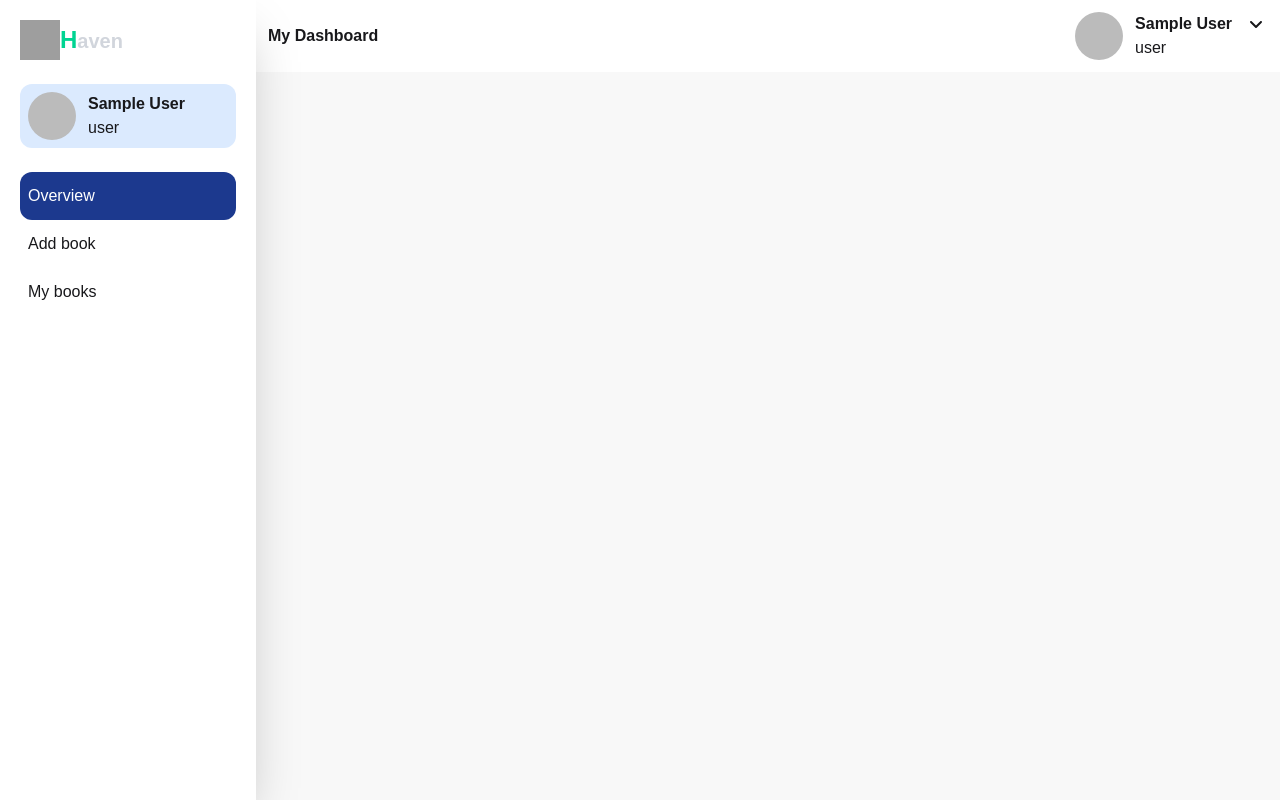
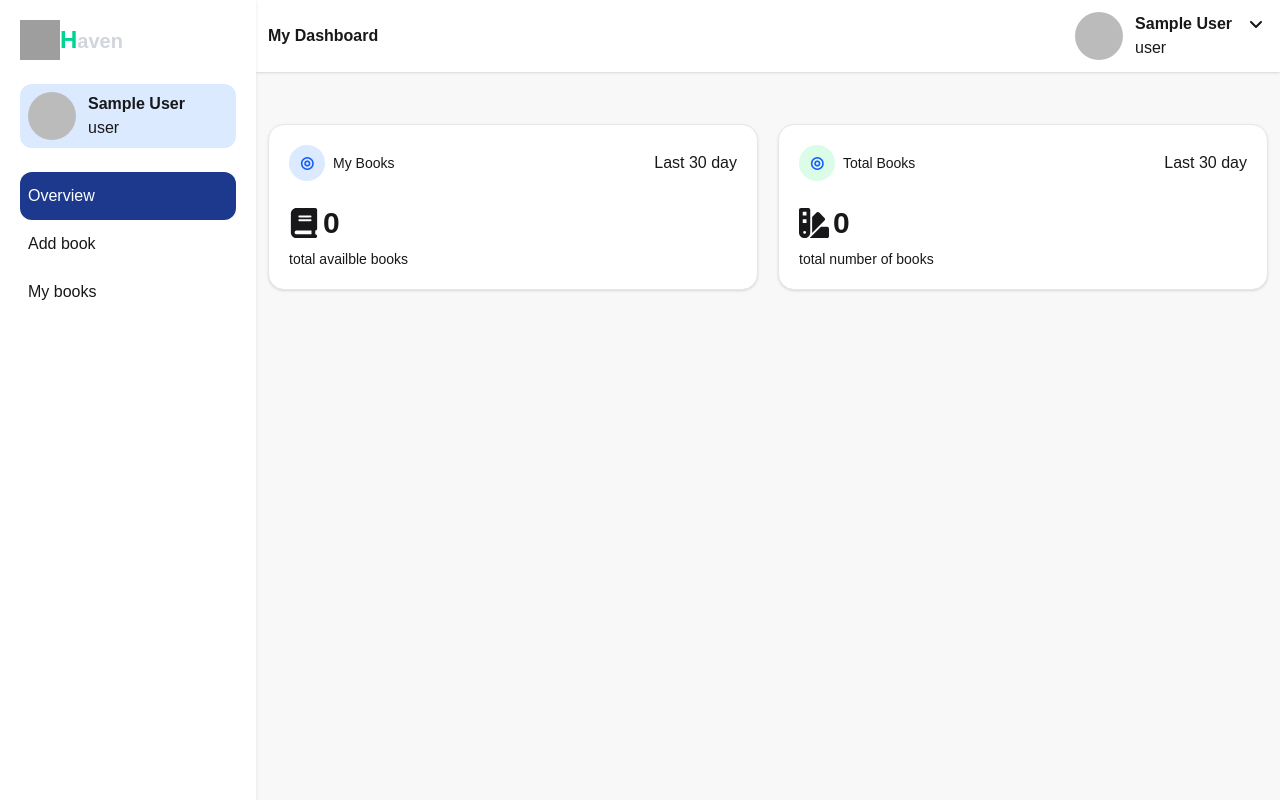
Before and after one commit to jamal-uddin-asif/The-Book-Haven-Client-, a React (Vite) app: page /dashboard in a window 1280 px wide. Built offline with nearby package versions, Linux system fonts and the light colour scheme; no server answers; sample sign-in values are in the browser's storage; grey boxes are pictures that could not be loaded; a web font is replaced by a local one.

Commit message:
Search and sort by genre added

```diff
--- a/package.json
+++ b/package.json
@@ -23,6 +23,7 @@
     "react-router": "^7.9.5",
     "react-spinners": "^0.17.0",
     "react-tooltip": "^5.30.0",
+    "recharts": "^3.6.0",
     "sweetalert2": "^11.26.3",
     "tailwindcss": "^4.1.17"
   },
--- a/src/Components/Dashboard/DashboardNavber/DashboardNavber.jsx
+++ b/src/Components/Dashboard/DashboardNavber/DashboardNavber.jsx
@@ -9,7 +9,7 @@ const DashboardNavber = ({ SetSidebarOpen, sidebarOpen }) => {
   const { user } = useAuth();
   console.log(user);
   return (
-    <div className="bg-white dark:bg-base-200 p-3 flex justify-between items-center">
+    <div className="bg-white shadow dark:bg-base-200 p-3 flex justify-between items-center">
       <div className=" flex items-center gap-1 font-bold">
         <div onClick={() => SetSidebarOpen(!sidebarOpen)} className="md:hidden">
           <IoMenuSharp />
--- a/src/Components/Dashboard/Sidebar/Sidebar.jsx
+++ b/src/Components/Dashboard/Sidebar/Sidebar.jsx
@@ -11,7 +11,7 @@ const Sidebar = ({ SetSidebarOpen, sidebarOpen }) => {
   const { user } = useAuth();
   return (
     <div
-      className={`shadow-2xl p-5 lg:w-64 bg-white dark:bg-base-300 h-full min-h-screen absolute md:static ${
+      className={`shadow p-5 lg:w-64 bg-white dark:bg-base-300 h-full min-h-screen absolute md:static ${
         sidebarOpen ? "left-0 duration-100 fixed" : "-left-70 duration-100"
       } `}
     >
--- a/src/Components/NavberLink/NavberLink.jsx
+++ b/src/Components/NavberLink/NavberLink.jsx
@@ -1,12 +1,12 @@
 import React from "react";
 import { NavLink } from "react-router";
 
-const NavberLink = ({ to, icon }) => {
+const NavberLink = ({ to, children }) => {
   return (
     <li className="text-white">
       <NavLink className={({isActive})=> isActive && 'bg-white rounded-full font-bold text-blue-950'} to={to}>
-        {icon}
-        My Books
+
+      {children}
       </NavLink>
     </li>
   );
--- a/src/Hooks/useAxiosSecure.js
+++ b/src/Hooks/useAxiosSecure.js
@@ -1,7 +1,8 @@
 import axios from "axios";
 
 const instance = axios.create({
-    baseURL: 'https://the-book-haven-server-two.vercel.app'
+    // baseURL: 'https://the-book-haven-server-two.vercel.app'
+    baseURL: 'http://localhost:3000'
 })
 
 export const useAxiosSecure = () =>{
--- a/src/Pages/Dashboard/OverView/OverView.jsx
+++ b/src/Pages/Dashboard/OverView/OverView.jsx
@@ -1,11 +1,90 @@
-import React from 'react';
+import React, { useEffect, useState } from "react";
+import { useAuth } from "../../../Hooks/useAuth";
+import { useAxiosSecure } from "../../../Hooks/useAxiosSecure";
+import { FiTrendingUp } from "react-icons/fi";
+import { FaBook, FaSwatchbook } from "react-icons/fa6";
 
 const OverView = () => {
-    return (
-        <div>
+  const { user } = useAuth();
+  const [books, setMyBooks] = useState([]);
+  const [totalBooks, setTotalBooks] = useState([]);
+  const axiosSecure = useAxiosSecure();
+  useEffect(() => {
+    axiosSecure.get(`/all-books?email=${user?.email}`).then((data) => {
+      setMyBooks(data.data);
+    });
+  }, [user, axiosSecure]);
 
+    useEffect(() => {
+      axiosSecure.get("/all-books").then((data) => {
+        setTotalBooks(data.data);
+      });
+    }, [axiosSecure]);
+    console.log({books, totalBooks})
+
+    useEffect(() => {
+      axiosSecure.get("/count-genre").then((data) => {
+        console.log(data.data);
+      });
+    }, [axiosSecure]);
+
+    console.log({books, totalBooks})
+  return (
+    <div className="p-3">
+      <div>
+        <div className="md:flex   justify-center gap-5 mt-10">
+          <div className="w-full max-w-xl rounded-2xl border border-gray-200 bg-white dark:bg-base-200 p-5 shadow-sm">
+            {/* Header */}
+            <div className="flex items-center justify-between">
+              <div className="flex items-center gap-2">
+                <div className="flex h-9 w-9 items-center justify-center rounded-full bg-blue-100">
+                  <span className="text-blue-600 font-semibold">◎</span>
+                </div>
+                <h3 className="text-sm font-medium ">My Books</h3>
+              </div>
+
+              <div>Last 30 day</div>
+            </div>
+
+            {/* Value */}
+            <div className="mt-6 flex items-center gap-3">
+              <h2 className="text-3xl font-bold  flex items-center gap-1"><FaBook />{books.length}</h2>
+
+            </div>
+
+            {/* Subtitle */}
+            <p className="mt-2 text-sm ">
+             total availble books
+            </p>
+          </div>
+          <div className="w-full max-w-xl rounded-2xl border border-gray-200 bg-white dark:bg-base-200 p-5 shadow-sm">
+            {/* Header */}
+            <div className="flex items-center justify-between">
+              <div className="flex items-center gap-2">
+                <div className="flex h-9 w-9 items-center justify-center rounded-full bg-green-100">
+                  <span className="text-blue-600 font-semibold">◎</span>
+                </div>
+                <h3 className="text-sm font-medium">Total Books</h3>
+              </div>
+
+              <div>Last 30 day</div>
+            </div>
+
+            {/* Value */}
+            <div className="mt-6 flex items-center gap-3">
+              <h2 className="text-3xl font-bold  flex items-center gap-1"><FaSwatchbook />{totalBooks.length}</h2>
+
+            </div>
+
+            {/* Subtitle */}
+            <p className="mt-2 text-sm">
+             total number of books
+            </p>
+          </div>
         </div>
-    );
+      </div>
+    </div>
+  );
 };
 
 export default OverView;
--- a/src/Pages/MyBooks/MyBooks.jsx
+++ b/src/Pages/MyBooks/MyBooks.jsx
@@ -148,8 +148,8 @@ const MyBooks = () => {
                   {books?.map((book, i) => (
                     <tr
                       className={`${
-                        i % 2 === 0 ? "bg-amber-100" : "bg-emerald-200"
-                      }`}
+                        i % 2 === 0 ? "bg-base-300" : "bg-base-100"
+                      } shadow-2xl`}
                     >
                       <td>
                         <div className="flex items-center gap-3">
@@ -169,7 +169,7 @@ const MyBooks = () => {
 
                       <td className="w-10 font-semibold hidden md:block">{book.genre}</td>
                       <td>
-                        <div className="w-10 badge badge-warning">
+                        <div className="w-10 badge badge-">
                           {book?.rating}
                           <FaStar color="gold" />
                         </div>
```
Also changed, not shown: src/Pages/AllBooks/AllBooks.jsx (+52 -23 lines), 1 other file (tests, documents, lock files or other folders).
